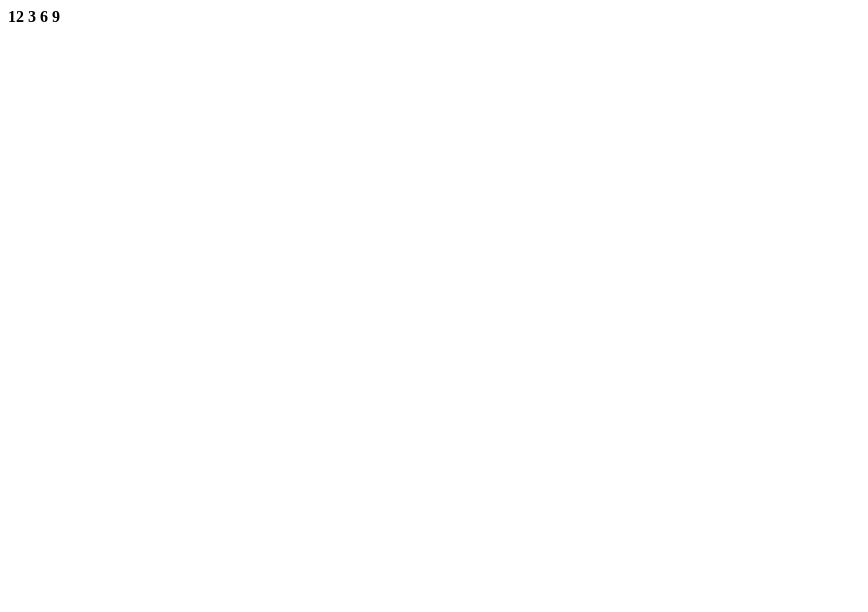
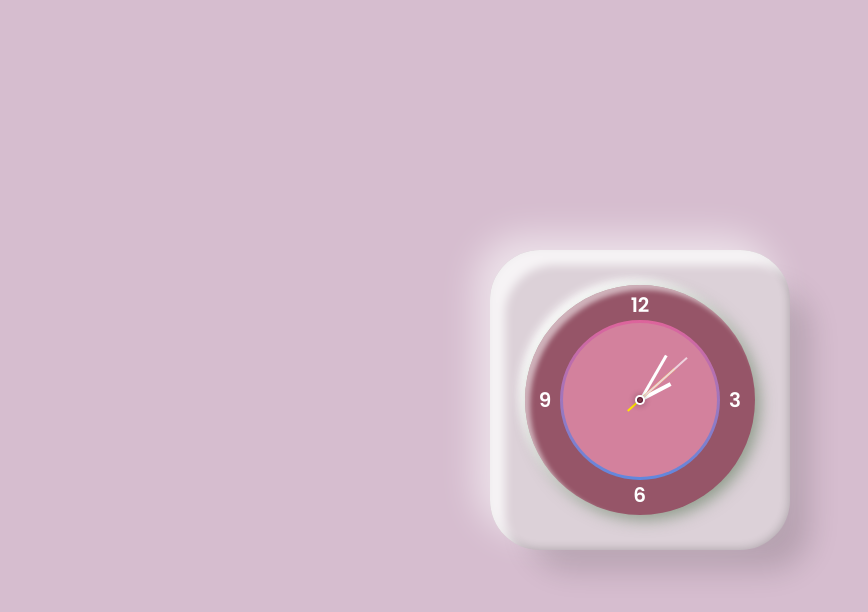
Before and after one commit to anbee123/clock, a plain HTML site: page index.html in a window 1280 px wide. Shown: the whole page, without its empty margins (0-868 px from the left). Drawn offline with Linux system fonts and the light colour scheme.

Commit message:
finished

```diff
--- a/index.html
+++ b/index.html
@@ -1,14 +1,17 @@
 <!DOCTYPE html>
 <html lang="en">
+
 <head>
     <meta charset="UTF-8">
     <meta http-equiv="X-UA-Compatible" content="IE=edge">
     <meta name="viewport" content="width=device-width, initial-scale=1.0">
-    <title>ANIMATED ANALOG CLOCK</title>
-    <link rel="styleshee" href="./style.css">
+    <title>Animated Analog Clock</title>
+
+    <link rel="stylesheet" href="./style.css">
 </head>
+
 <body>
-    <div class="clocl">
+    <div class="clock">
         <div class="numbers">
             <span style="--i:0;"><b>12</b></span>
             <span style="--i:1;"><b>3</b></span>
@@ -19,8 +22,9 @@
             <div class="circle" id="sc"><i></i></div>
         </div>
     </div>
+
     <script>
-          let hr = document.querySelector('#hr');
+        let hr = document.querySelector('#hr');
         let mn = document.querySelector('#mn');
         let sc = document.querySelector('#sc');
 
@@ -36,4 +40,5 @@
         })
     </script>
 </body>
+
 </html>
--- a/style.css
+++ b/style.css
@@ -12,14 +12,14 @@ body {
     justify-content: center;
     align-items: center;
     min-height: 100vh;
-    background: #52734d59;
+    background: #8c447859;
 }
 
 .clock {
     position: relative;
     width: 300px;
     height: 300px;
-    background: #c9d5e0;
+    background: #dcd1d8;
     display: flex;
     justify-content: center;
     align-items: center;
@@ -35,10 +35,10 @@ body {
     position: absolute;
     width: 4px;
     height: 4px;
-    background: #FF1700;
+    background: #7e3d47;
     border-radius: 50%;
     z-index: 1000;
-    box-shadow: 0 0 0 1px #FF1700,
+    box-shadow: 0 0 0 1px #571431,
         0 0 0 3px #fff,
         0 0 5px 5px rgba(0, 0, 0, 0.15);
 }
@@ -46,9 +46,84 @@ body {
 .clock .numbers {
     position: absolute;
     inset: 35px;
-    background: #52734D;
+    background: #965568;
     border-radius: 50%;
     box-shadow: 5px 5px 15px #52734d8a,
         inset 5px 5px 5px rgba(255, 255, 255, 0.55),
         -6px -6px 10px rgba(255, 255, 255, 1);
 }
+
+.clock .numbers span {
+    position: absolute;
+    inset: 5px;
+    text-align: center;
+    color: #fff;
+    font-size: 1.25em;
+    transform: rotate(calc(90deg * var(--i)));
+}
+
+.clock .numbers span b {
+    font-weight: 600;
+    display: inline-block;
+    transform: rotate(calc(-90deg * var(--i)));
+}
+
+.clock .numbers::before {
+    content: '';
+    position: absolute;
+    inset: 35px;
+    background: linear-gradient(#6088de, #de649b);
+    border-radius: 50%;
+    animation: animate 2s linear infinite;
+}
+
+@keyframes animate {
+    0% {
+        transform: rotate(360deg);
+    }
+
+    100% {
+        transform: rotate(0deg);
+    }
+}
+
+.clock .numbers::after {
+    content: '';
+    position: absolute;
+    inset: 38px;
+    background: #d3819d;
+    border-radius: 50%;
+}
+
+.clock .numbers .circle {
+    position: absolute;
+    inset: 0;
+    border-radius: 50%;
+    display: flex;
+    justify-content: center;
+    z-index: 10;
+}
+
+.clock .numbers .circle i {
+    position: absolute;
+    width: 3px;
+    height: 50%;
+    background: #fff;
+    transform-origin: bottom;
+}
+
+.clock .numbers .circle#hr i {
+    transform: scaleY(0.3);
+    width: 4px;
+}
+
+.clock .numbers .circle#mn i {
+    transform: scaleY(0.45);
+}
+
+.clock .numbers .circle#sc i {
+    width: 2px;
+    transform: scaleY(0.55);
+    background: #eed2de;
+    box-shadow: 0 30px #FFE400;
+}
```
Also changed, not shown: 1 other file.
